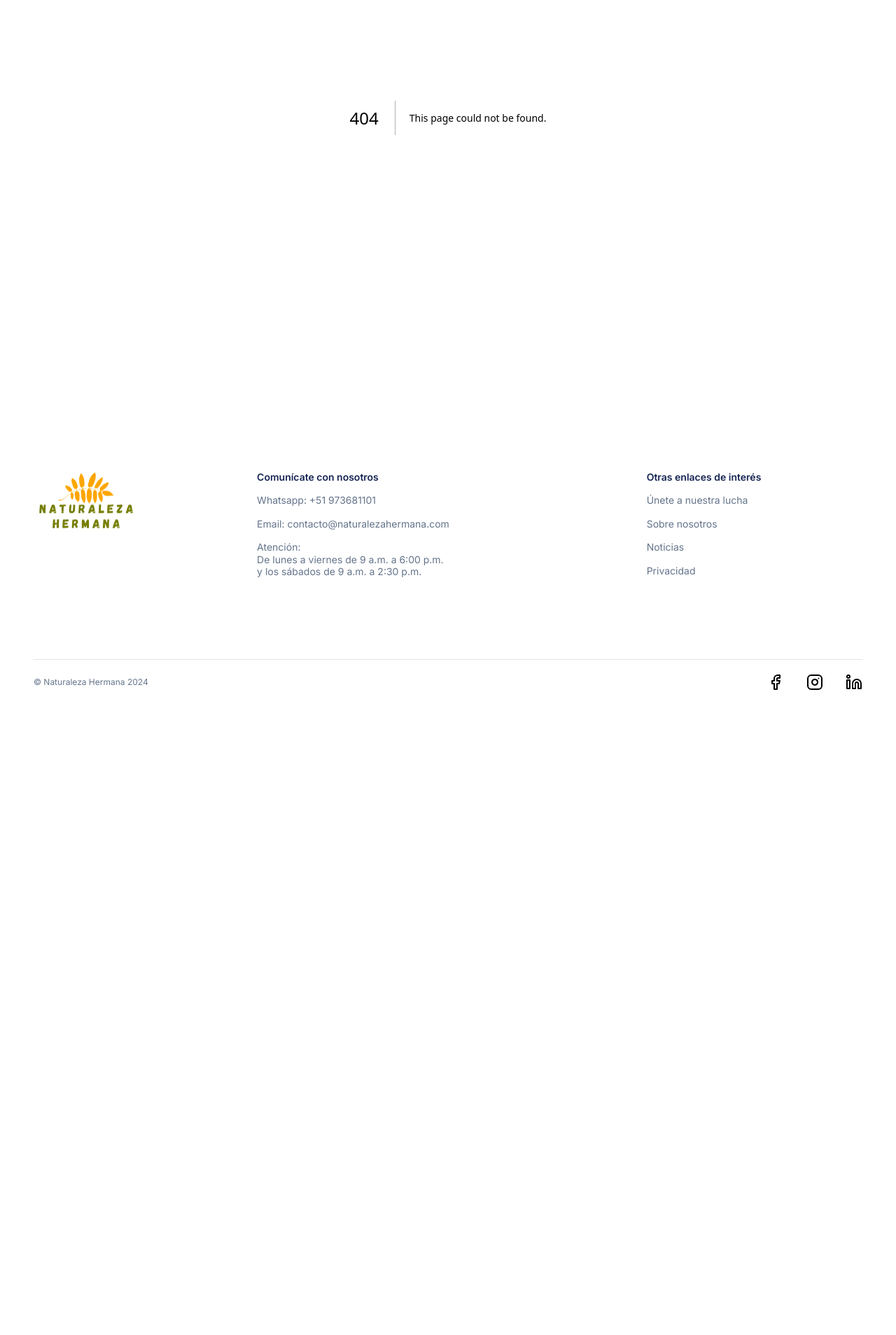
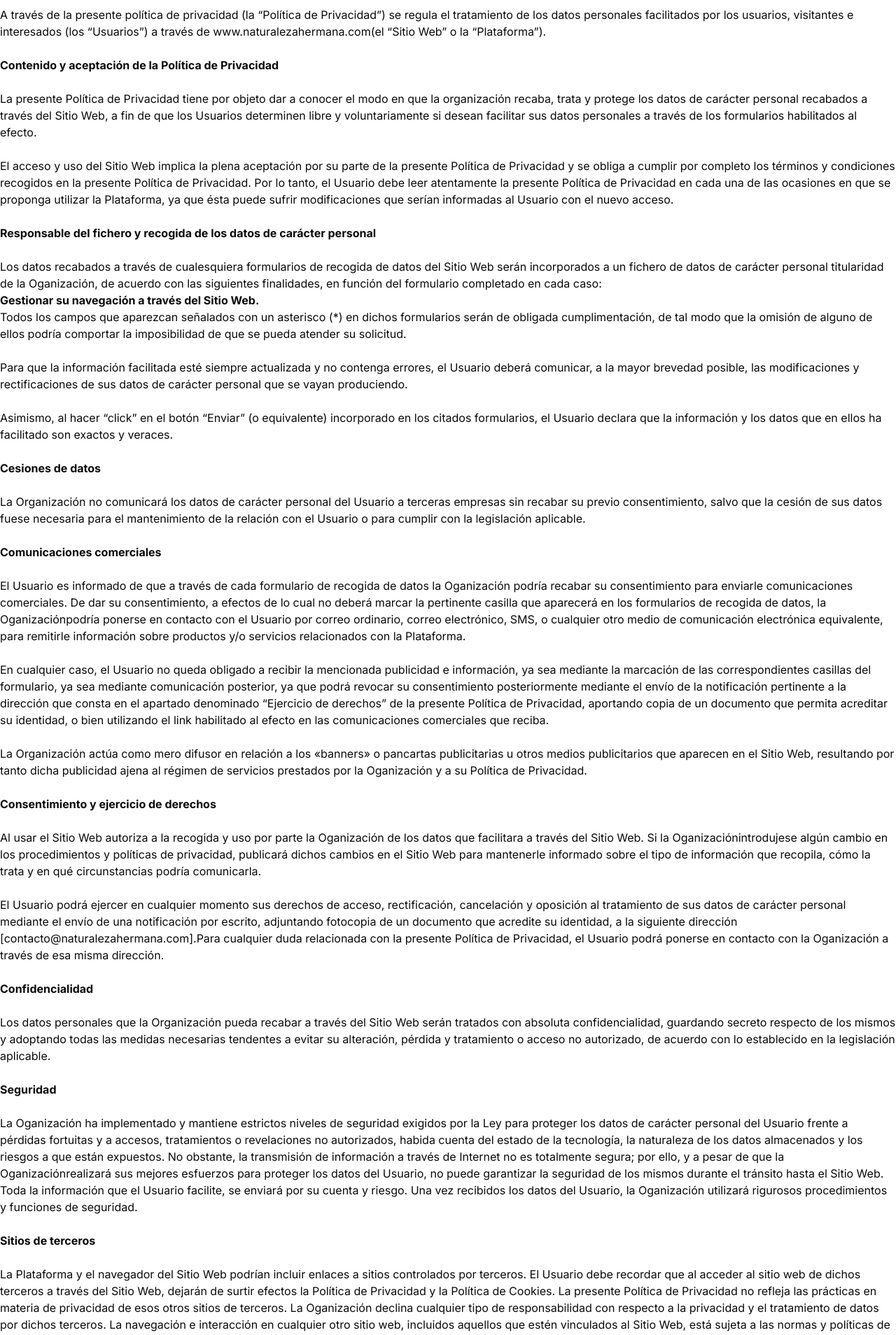
Before and after one commit to jonico22/naturaleza, a Next.js app: page /politica-de-privacidad in a window 1280 px wide. Before the commit this address had no page. Shown: the part 380-2288 px from the top of the page at 70% size. Before the commit the page ends 1391 px from the top, so only its background shows below. Built offline with nearby package versions, Linux system fonts and the light colour scheme.

Commit message:
feat: add privacidad

```diff
--- /dev/null
+++ b/src/app/politica-de-privacidad/page.tsx
@@ -0,0 +1,72 @@
+export default function Page() {
+  return(
+    <>
+      <section
+    className="flex w-full items-start justify-center bg-cover bg-center bg-no-repeat md:bg-[url('https://tailframes.com/images/squares-bg.webp')]"
+>
+    <div
+      className="m-auto flex max-w-screen-xl grow flex-col items-center justify-start gap-6 px-3 pt-12 md:gap-12 md:px-12 md:pt-20 lg:max-w-7xl lg:px-24"
+    >
+      <div className="flex flex-1 flex-col items-center gap-6 text-center">
+        <div className="flex max-w-lg flex-col gap-6">
+          <h3 className="text-4xl font-semibold text-slate-950 md:text-6xl">
+            POLITICA DE PRIVACIDAD
+          </h3>
+        </div>
+      </div>
+    </div>
+  </section>
+  <section className="m-auto flex max-w-screen-xl flex-col mt-10">
+      <p>A través de la presente política de privacidad (la “Política de Privacidad”) se regula el tratamiento de los datos personales facilitados por los usuarios, visitantes e interesados (los “Usuarios”) a través de www.naturalezahermana.com(el “Sitio Web” o la “Plataforma”).</p>
+      <br />
+      <h3 className="font-bold">Contenido y aceptación de la Política de Privacidad</h3> <br />
+      <p>
+      La presente Política de Privacidad tiene por objeto dar a conocer el modo en que la organización
+      recaba, trata y protege los datos de carácter personal recabados a través del Sitio Web, a fin de que los Usuarios determinen libre y voluntariamente si desean facilitar sus datos personales a través de los formularios habilitados al efecto.
+      </p><br />
+      <p>El acceso y uso del Sitio Web implica la plena aceptación por su parte de la presente Política de Privacidad y se obliga a cumplir por completo los términos y condiciones recogidos en la presente Política de Privacidad. Por lo tanto, el Usuario debe leer atentamente la presente Política de Privacidad en cada una de las ocasiones en que se proponga utilizar la Plataforma, ya que ésta puede sufrir modificaciones que serían informadas al Usuario con el nuevo acceso.</p>
+      <br />
+      <h3 className="font-bold"> Responsable del fichero y recogida de los datos de carácter personal</h3>
+      <br />
+      <p>Los datos recabados a través de cualesquiera formularios de recogida de datos del Sitio Web serán incorporados a un fichero de datos de carácter personal titularidad de la Oganización, de acuerdo con las siguientes finalidades, en función del formulario completado en cada caso:</p>
+
+      <strong>Gestionar su navegación a través del Sitio Web.</strong>
+      <p>Todos los campos que aparezcan señalados con un asterisco (*) en dichos formularios serán de obligada cumplimentación, de tal modo que la omisión de alguno de ellos podría comportar la imposibilidad de que se pueda atender su solicitud.</p>
+      <br />
+      <p>Para que la información facilitada esté siempre actualizada y no contenga errores, el Usuario deberá comunicar, a la mayor brevedad posible, las modificaciones y rectificaciones de sus datos de carácter personal que se vayan produciendo.</p>
+      <br />
+      <p>Asimismo, al hacer “click” en el botón “Enviar” (o equivalente) incorporado en los citados formularios, el Usuario declara que la información y los datos que en ellos ha facilitado son exactos y veraces.</p>
+      <br />
+      <h3 className="font-bold">Cesiones de datos</h3> <br />
+      <p>La Organización no comunicará los datos de carácter personal del Usuario a terceras empresas sin recabar su previo consentimiento, salvo que la cesión de sus datos fuese necesaria para el mantenimiento de la relación con el Usuario o para cumplir con la legislación aplicable.</p>
+      <br />
+      <h3 className="font-bold">Comunicaciones comerciales</h3> <br />
+      <p>
+      El Usuario es informado de que a través de cada formulario de recogida de datos la Oganización podría recabar su consentimiento para enviarle comunicaciones comerciales. De dar su consentimiento, a efectos de lo cual no deberá marcar la pertinente casilla que aparecerá en los formularios de recogida de datos, la Oganizaciónpodría ponerse en contacto con el Usuario por correo ordinario, correo electrónico, SMS, o cualquier otro medio de comunicación electrónica equivalente, para remitirle información sobre productos y/o servicios relacionados con la Plataforma.
+      </p><br />
+      <p>En cualquier caso, el Usuario no queda obligado a recibir la mencionada publicidad e información, ya sea mediante la marcación de las correspondientes casillas del formulario, ya sea mediante comunicación posterior, ya que podrá revocar su consentimiento posteriormente mediante el envío de la notificación pertinente a la dirección que consta en el apartado denominado “Ejercicio de derechos” de la presente Política de Privacidad, aportando copia de un documento que permita acreditar su identidad, o bien utilizando el link habilitado al efecto en las comunicaciones comerciales que reciba.</p>
+      <br />
+      <p>La Organización actúa como mero difusor en relación a los «banners» o pancartas publicitarias u otros medios publicitarios que aparecen en el Sitio Web, resultando por tanto dicha publicidad ajena al régimen de servicios prestados por la Oganización y a su Política de Privacidad.</p>
+      <br />
+      <h3 className="font-bold">Consentimiento y ejercicio de derechos</h3> <br />
+      <p>Al usar el Sitio Web autoriza a la recogida y uso por parte la Oganización de los datos que facilitara a través del Sitio Web. Si la Oganizaciónintrodujese algún cambio en los procedimientos y políticas de privacidad, publicará dichos cambios en el Sitio Web para mantenerle informado sobre el tipo de información que recopila, cómo la trata y en qué circunstancias podría comunicarla.</p>
+      <br />
+      <p>El Usuario podrá ejercer en cualquier momento sus derechos de acceso, rectificación, cancelación y oposición al tratamiento de sus datos de carácter personal mediante el envío de una notificación por escrito, adjuntando fotocopia de un documento que acredite su identidad, a la siguiente dirección [contacto@naturalezahermana.com].Para cualquier duda relacionada con la presente Política de Privacidad, el Usuario podrá ponerse en contacto con la Oganización a través de esa misma dirección.</p>
+      <br />
+      <h3 className="font-bold">Confidencialidad</h3> <br />
+      <p>Los datos personales que la Organización pueda recabar a través del Sitio Web serán tratados con absoluta confidencialidad, guardando secreto respecto de los mismos y adoptando todas las medidas necesarias tendentes a evitar su alteración, pérdida y tratamiento o acceso no autorizado, de acuerdo con lo establecido en la legislación aplicable.</p>
+      <br />
+      <h3 className="font-bold">Seguridad</h3> <br />
+      <p>
+      La Oganización ha implementado y mantiene estrictos niveles de seguridad exigidos por la Ley para proteger los datos de carácter personal del Usuario frente a pérdidas fortuitas y a accesos, tratamientos o revelaciones no autorizados, habida cuenta del estado de la tecnología, la naturaleza de los datos almacenados y los riesgos a que están expuestos. No obstante, la transmisión de información a través de Internet no es totalmente segura; por ello, y a pesar de que la Oganizaciónrealizará sus mejores esfuerzos para proteger los datos del Usuario, no puede garantizar la seguridad de los mismos durante el tránsito hasta el Sitio Web. Toda la información que el Usuario facilite, se enviará por su cuenta y riesgo. Una vez recibidos los datos del Usuario, la Oganización utilizará rigurosos procedimientos y funciones de seguridad.
+      </p>
+      <br />
+      <h3 className="font-bold">Sitios de terceros</h3> <br />
+      <p>
+      La Plataforma y el navegador del Sitio Web podrían incluir enlaces a sitios controlados por terceros. El Usuario debe recordar que al acceder al sitio web de dichos terceros a través del Sitio Web, dejarán de surtir efectos la Política de Privacidad y la Política de Cookies. La presente Política de Privacidad no refleja las prácticas en materia de privacidad de esos otros sitios de terceros. La Oganización declina cualquier tipo de responsabilidad con respecto a la privacidad y el tratamiento de datos por dichos terceros. La navegación e interacción en cualquier otro sitio web, incluidos aquellos que estén vinculados al Sitio Web, está sujeta a las normas y políticas de dicho sitio. La Oganizaciónrecomienda al Usuario que lea las políticas de tratamiento de datos y privacidad de los sitios de terceros.
+      </p>
+  </section>
+    </>
+
+  )
+}
--- a/src/app/privacidad/page.tsx
+++ /dev/null
@@ -1,20 +0,0 @@
-export default function Page() {
-  return(
-    <section
-    className="flex w-full items-start justify-center bg-cover bg-center bg-no-repeat md:bg-[url('https://tailframes.com/images/squares-bg.webp')]"
->
-    <div
-      className="m-auto flex max-w-screen-xl grow flex-col items-center justify-start gap-6 px-3 pt-12 md:gap-12 md:px-12 md:pt-20 lg:max-w-7xl lg:px-24"
-    >
-      <div className="flex flex-1 flex-col items-center gap-6 text-center">
-        <div className="flex max-w-lg flex-col gap-6">
-          <h3 className="text-4xl font-semibold text-slate-950 md:text-6xl">
-            PRIVACIDAD
-          </h3>
-        </div>
-      </div>
-
-    </div>
-  </section>
-  )
-}
--- a/src/components/footer/footer.tsx
+++ b/src/components/footer/footer.tsx
@@ -42,8 +42,8 @@ function FooterColumn() {
         <a href="/noticias" className="text-sm leading-tight text-slate-500">
          Noticias
         </a>
-        <a href="/privacidad" className="text-sm leading-tight text-slate-500">
-          Privacidad
+        <a href="/politica-de-privacidad" className="text-sm leading-tight text-slate-500">
+          Politica de Privacidad
         </a>
       </div>
     </div>
```
